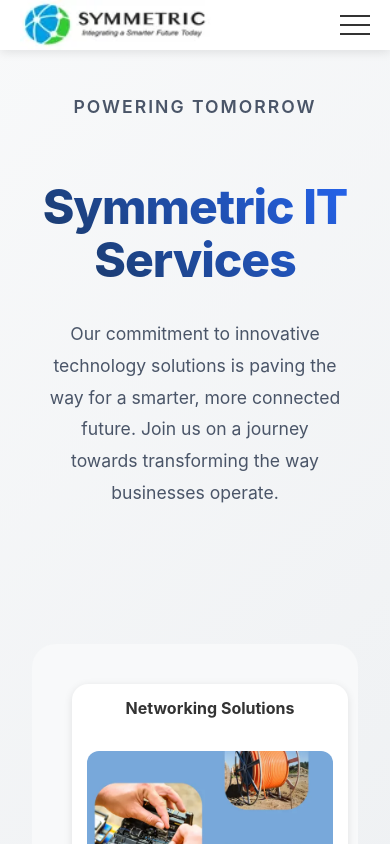
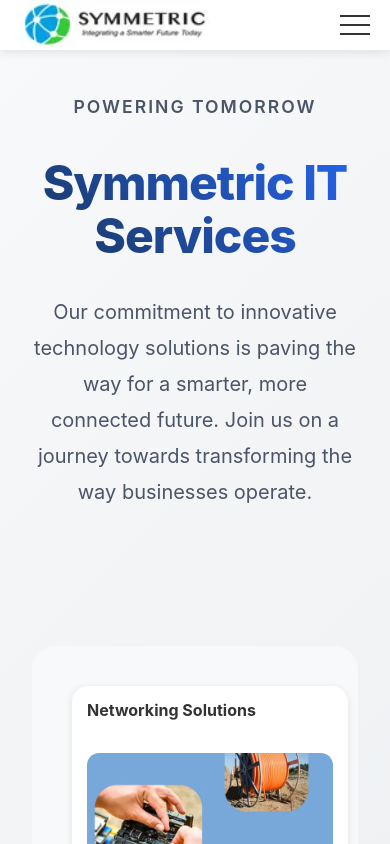
Before and after one commit to Symmetric-Web/frontend-website, a React (Create React App) app: page /blog in a window 390 px wide. Shown: the top 844 px of the page. Built offline with nearby package versions, Linux system fonts and the light colour scheme.

Commit message:
style: fixed style issue with home page

```diff
--- a/src/pages/Blog.css
+++ b/src/pages/Blog.css
@@ -13,7 +13,7 @@
   align-items: center;
 }
 
-.hero-content {
+.blog-hero-content {
   max-width: 1200px;
   margin: 0 auto;
   display: grid;
@@ -23,11 +23,11 @@
   padding: 0 2rem;
 }
 
-.hero-text {
+.blog-hero-text {
   text-align: left;
 }
 
-.logo-small {
+.blog-hero-logo-small {
   font-size: 1.1rem;
   color: #4a5568;
   margin-bottom: 1.5rem;
@@ -36,7 +36,7 @@
   font-weight: 600;
 }
 
-.hero-text h1 {
+.blog-hero-text h1 {
   font-size: 4rem;
   font-weight: 800;
   margin-bottom: 2rem;
@@ -47,7 +47,7 @@
   letter-spacing: -1px;
 }
 
-.hero-description {
+.blog-hero-description {
   font-size: 1.25rem;
   color: #4a5568;
   line-height: 1.8;
@@ -313,21 +313,21 @@
 
 /* Update responsive breakpoints */
 @media (max-width: 1200px) {
-  .hero-content {
+  .blog-hero-content {
     grid-template-columns: 1fr 1fr;
   }
 
-  .hero-text h1 {
+  .blog-hero-text h1 {
     font-size: 3rem;
   }
 }
 
 @media (max-width: 992px) {
-  .hero-content {
+  .blog-hero-content {
     grid-template-columns: 1fr;
   }
 
-  .hero-text {
+  .blog-hero-text {
     position: static;
     max-width: 100%;
     text-align: center;
--- a/src/pages/Blog.js
+++ b/src/pages/Blog.js
@@ -83,11 +83,11 @@
     <div className="blog-page">
       <section className="blog-hero">
         <div className="container">
-          <div className="hero-content">
-            <div className="hero-text">
-              <div className="logo-small">Powering Tomorrow</div>
+          <div className="blog-hero-content">
+            <div className="blog-hero-text">
+              <div className="blog-hero-logo-small">Powering Tomorrow</div>
               <h1>Symmetric IT<br />Services</h1>
-              <p className="hero-description">
+              <p className="blog-hero-description">
                 Our commitment to innovative technology solutions is paving the way for a smarter,
                 more connected future. Join us on a journey towards transforming the way businesses operate.
               </p>
```
